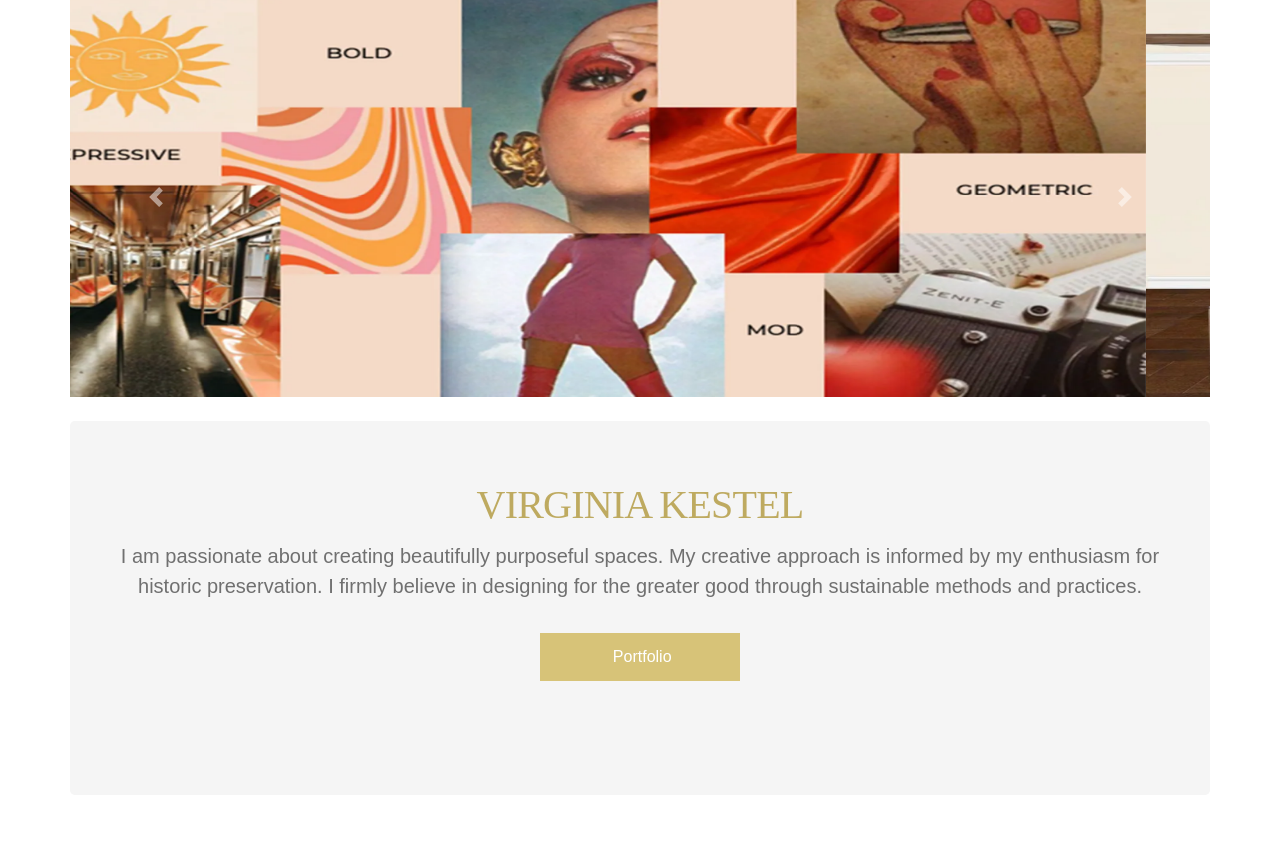
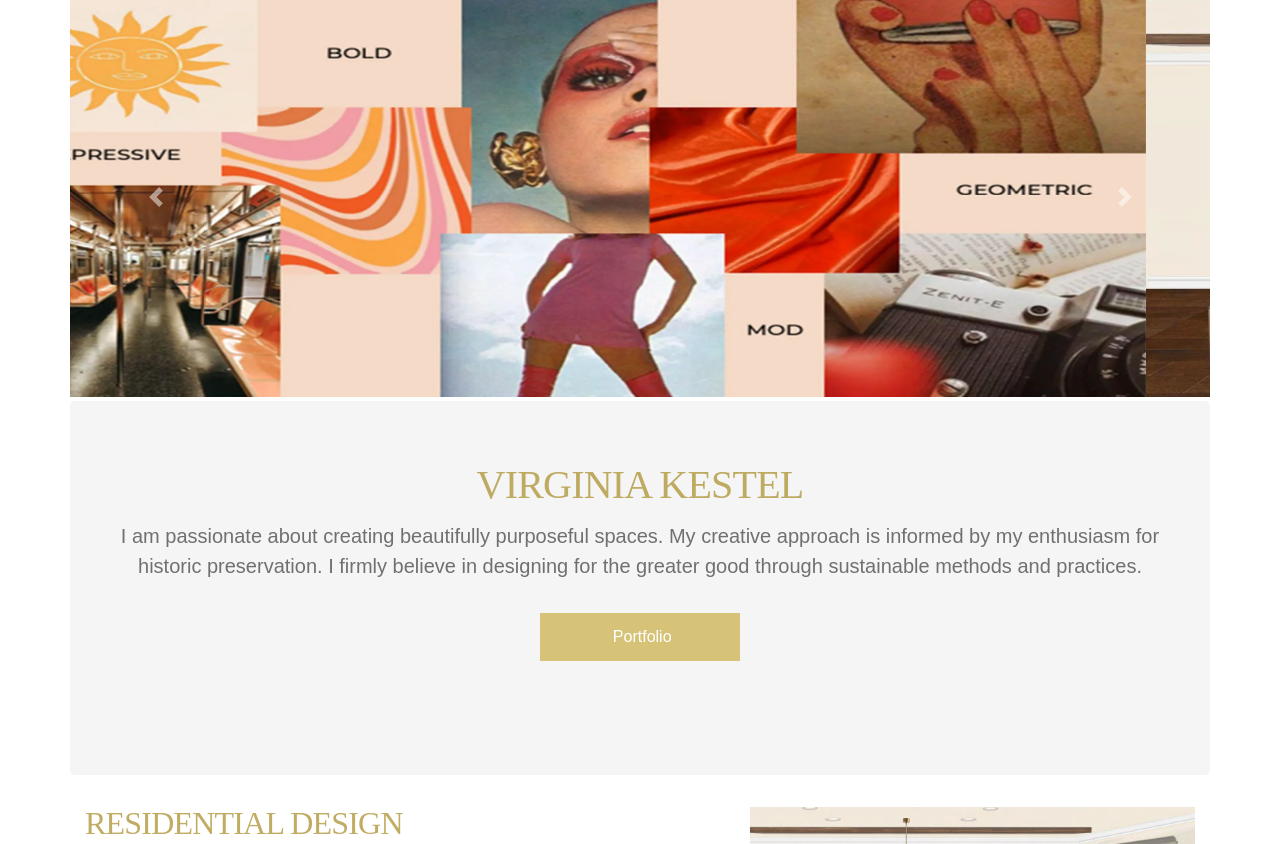
Before and after one commit to portfolioD/portfolioD.github.io, a plain HTML site: page index.html in a window 1280 px wide. Shown: the part 66-910 px from the top of the page. Drawn offline with nearby package versions, Linux system fonts and the light colour scheme; some icons are missing.

Commit message:
Removed top padding for section landing page

```diff
--- a/style.css
+++ b/style.css
@@ -42,7 +42,7 @@
             padding-top:20px;
         }
 
-        #landing-page .section-details{
+        #landing_page .section-details{
             padding-top:0px !important ;
         }
 
```
